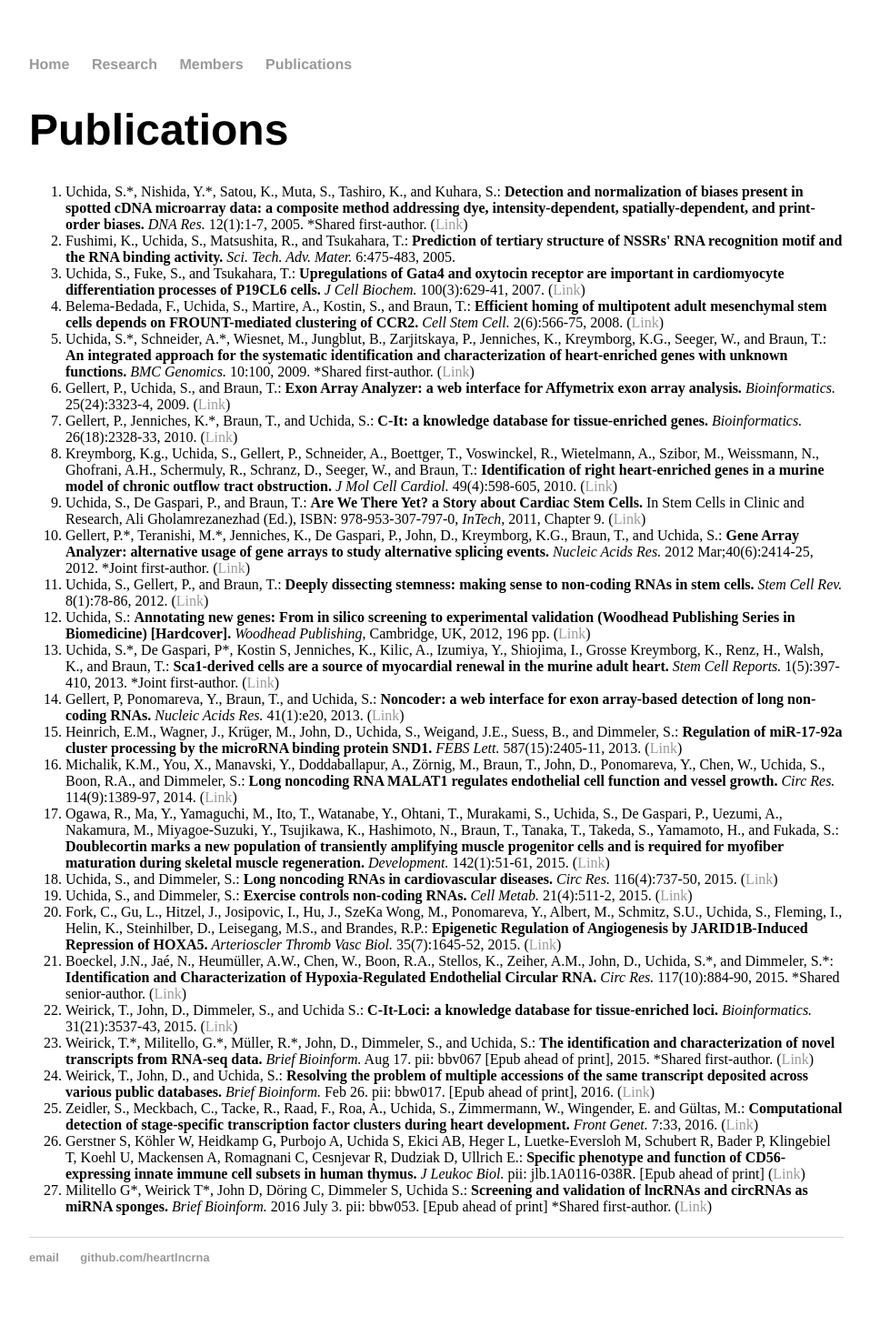
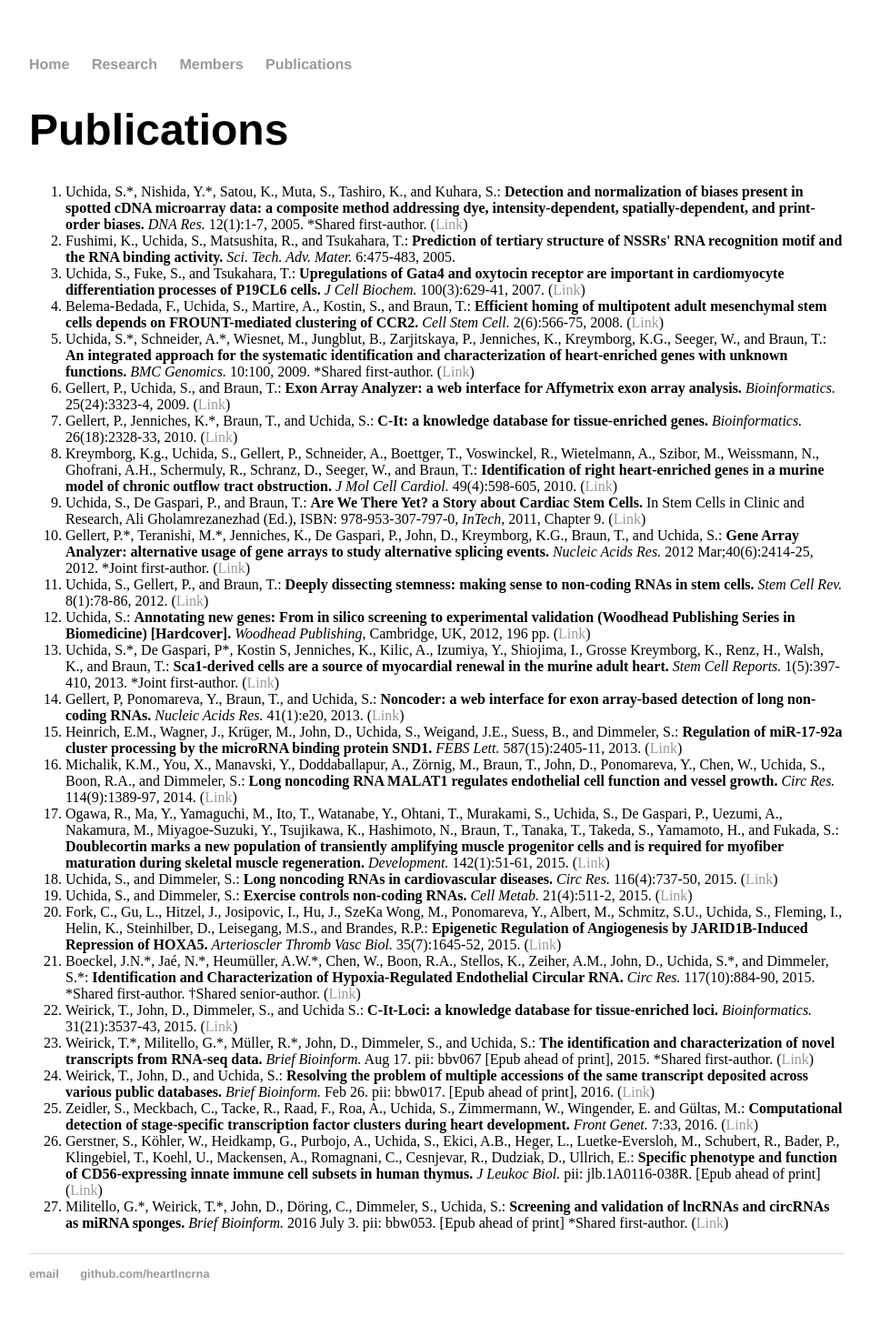
Before and after one commit to heartlncrna/heartlncrna.github.io, a Jekyll site: the page publications/pub_list.html, which Jekyll copies as it is, in a window 1280 px wide. Shown: the whole page at 91% size, without its empty margins (160-1117 px from the left). Built offline with Jekyll 4.4.1, drawn with Linux system fonts in a browser that asks for light colours.

Commit message:
Update pub_list.html

```diff
--- a/publications/pub_list.html
+++ b/publications/pub_list.html
@@ -46,13 +46,13 @@
 				<li>Uchida, S., and Dimmeler, S.: <b>Long noncoding RNAs in cardiovascular diseases.</b> <i>Circ Res.</i> 116(4):737-50, 2015. (<a href="http://circres.ahajournals.org/content/116/4/737.long"><span class="ptHyperlink">Link</span></a>)</li>
 				<li>Uchida, S., and Dimmeler, S.: <b>Exercise controls non-coding RNAs.</b> <i>Cell Metab.</i> 21(4):511-2, 2015. (<a href="http://www.sciencedirect.com/science/article/pii/S1550413115001175"><span class="ptHyperlink">Link</span></a>)</li>
 				<li>Fork, C., Gu, L., Hitzel, J., Josipovic, I., Hu, J., SzeKa Wong, M., Ponomareva, Y., Albert, M., Schmitz, S.U., Uchida, S., Fleming, I., Helin, K., Steinhilber, D., Leisegang, M.S., and Brandes, R.P.: <b>Epigenetic Regulation of Angiogenesis by JARID1B-Induced Repression of HOXA5.</b> <i>Arterioscler Thromb Vasc Biol.</i> 35(7):1645-52, 2015. (<a href="http://atvb.ahajournals.org/content/35/7/1645.long"><span class="ptHyperlink">Link</span></a>)</li>
-				<li>Boeckel, J.N., Jaé, N., Heumüller, A.W., Chen, W., Boon, R.A., Stellos, K., Zeiher, A.M., John, D., Uchida, S.*, and Dimmeler, S.*: <b>Identification and Characterization of Hypoxia-Regulated Endothelial Circular RNA.</b> <i>Circ Res.</i> 117(10):884-90, 2015. *Shared senior-author. (<a href="http://circres.ahajournals.org/content/117/10/884.long"><span class="ptHyperlink">Link</span></a>)</li>
+				<li>Boeckel, J.N.*, Jaé, N.*, Heumüller, A.W.*, Chen, W., Boon, R.A., Stellos, K., Zeiher, A.M., John, D., Uchida, S.*, and Dimmeler, S.*: <b>Identification and Characterization of Hypoxia-Regulated Endothelial Circular RNA.</b> <i>Circ Res.</i> 117(10):884-90, 2015. *Shared first-author. †Shared senior-author. (<a href="http://circres.ahajournals.org/content/117/10/884.long"><span class="ptHyperlink">Link</span></a>)</li>
 				<li>Weirick, T., John, D., Dimmeler, S., and Uchida S.: <b>C-It-Loci: a knowledge database for tissue-enriched loci.</b> <i>Bioinformatics.</i> 31(21):3537-43, 2015. (<a href="http://bioinformatics.oxfordjournals.org/content/31/21/3537.long"><span class="ptHyperlink">Link</span></a>)</li>
 				<li>Weirick, T.*, Militello, G.*, Müller, R.*, John, D., Dimmeler, S., and Uchida, S.: <b>The identification and characterization of novel transcripts from RNA-seq data.</b> <i>Brief Bioinform.</i> Aug 17. pii: bbv067 [Epub ahead of print], 2015. *Shared first-author. (<a href="http://bib.oxfordjournals.org/content/early/2015/08/13/bib.bbv067.abstract"><span class="ptHyperlink">Link</span></a>)</li>
 				<li>Weirick, T., John, D., and Uchida, S.: <b>Resolving the problem of multiple accessions of the same transcript deposited across various public databases.</b> <i>Brief Bioinform.</i> Feb 26. pii: bbw017. [Epub ahead of print], 2016. (<a href="http://bib.oxfordjournals.org/content/early/2016/02/20/bib.bbw017.abstract"><span class="ptHyperlink">Link</span></a>)</li>
 				<li>Zeidler, S., Meckbach, C., Tacke, R., Raad, F., Roa, A., Uchida, S., Zimmermann, W., Wingender, E. and Gültas, M.: <b>Computational detection of stage-specific transcription factor clusters during heart development.</b> <i>Front Genet.</i> 7:33, 2016. (<a href="http://journal.frontiersin.org/article/10.3389/fgene.2016.00033/full"><span class="ptHyperlink">Link</span></a>)</li>
-				<li>Gerstner S, Köhler W, Heidkamp G, Purbojo A, Uchida S, Ekici AB, Heger L, Luetke-Eversloh M, Schubert R, Bader P, Klingebiel T, Koehl U, Mackensen A, Romagnani C, Cesnjevar R, Dudziak D, Ullrich E.: <b>Specific phenotype and function of CD56-expressing innate immune cell subsets in human thymus.</b> <i>J Leukoc Biol.</i> pii: jlb.1A0116-038R. [Epub ahead of print] (<a href="http://www.jleukbio.org/content/early/2016/06/28/jlb.1A0116-038R.abstract"><span class="ptHyperlink">Link</span></a>)</li>
-				<li>Militello G*, Weirick T*, John D, Döring C, Dimmeler S, Uchida S.: <b>Screening and validation of lncRNAs and circRNAs as miRNA sponges.</b> <i>Brief Bioinform.</i> 2016 July 3. pii: bbw053. [Epub ahead of print] *Shared first-author. (<a href="http://bib.oxfordjournals.org/content/early/2016/07/02/bib.bbw053.abstract"><span class="ptHyperlink">Link</span></a>)</li>
+				<li>Gerstner, S., Köhler, W., Heidkamp, G., Purbojo, A., Uchida, S., Ekici, A.B., Heger, L., Luetke-Eversloh, M., Schubert, R., Bader, P., Klingebiel, T., Koehl, U., Mackensen, A., Romagnani, C., Cesnjevar, R., Dudziak, D., Ullrich, E.: <b>Specific phenotype and function of CD56-expressing innate immune cell subsets in human thymus.</b> <i>J Leukoc Biol.</i> pii: jlb.1A0116-038R. [Epub ahead of print] (<a href="http://www.jleukbio.org/content/early/2016/06/28/jlb.1A0116-038R.abstract"><span class="ptHyperlink">Link</span></a>)</li>
+				<li>Militello, G.*, Weirick, T.*, John, D., Döring, C., Dimmeler, S., Uchida, S.: <b>Screening and validation of lncRNAs and circRNAs as miRNA sponges.</b> <i>Brief Bioinform.</i> 2016 July 3. pii: bbw053. [Epub ahead of print] *Shared first-author. (<a href="http://bib.oxfordjournals.org/content/early/2016/07/02/bib.bbw053.abstract"><span class="ptHyperlink">Link</span></a>)</li>
 			</ol>
 			</p>
 </div>
```
